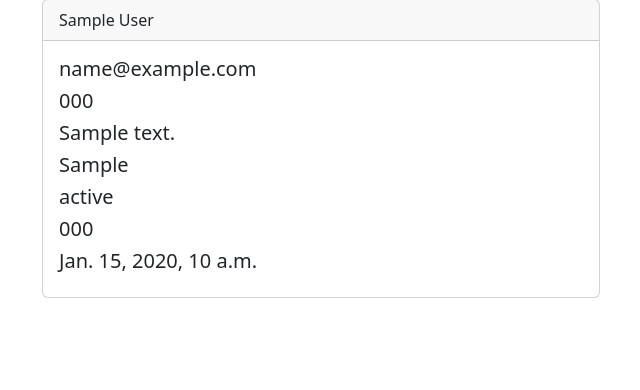
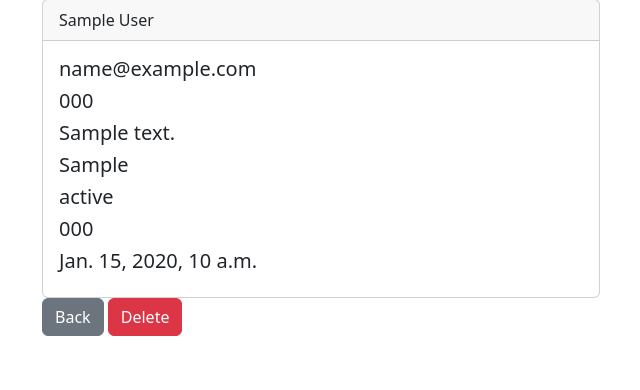
Before and after one commit to codegeek004/django, a Django app: page /record/1 in a window 1280 px wide. Shown: the part 137-527 px from the top of the page, without its empty margins (319-959 px from the left). Run offline with Django 5.2, Linux system fonts and the light colour scheme; a user stored in the database is signed in; tables that the repository leaves empty hold one stand-in row (values such as "Sample post").

Commit message:
Delete and update functionality added

```diff
--- a/django_orm/blog/templates/base.html
+++ b/django_orm/blog/templates/base.html
@@ -16,7 +16,7 @@
     <div class="collapse navbar-collapse" id="navbarSupportedContent">
       <ul class="navbar-nav me-auto mb-2 mb-lg-0">
         <li class="nav-item">
-          <a class="nav-link active" aria-current="page" href="#">Home</a>
+          <a class="nav-link active" aria-current="page" href="{% url 'home' %}">Home</a>
         </li>
         {% if user.is_authenticated %}
           <li class="nav-item">
--- a/django_orm/blog/templates/home.html
+++ b/django_orm/blog/templates/home.html
@@ -1,7 +1,6 @@
 {% extends "base.html" %}
 {% block content %}
-<div class="col-md-6 offset-md-3">
-</div>
+
 
 <form method="POST" accept="{% url 'home' %}">
 	{% csrf_token %}
@@ -40,9 +39,9 @@
 
 {% endif %}
 
-
 	  </tbody>
 	</table>
+
 		{% else %}
 				<h1>Login</h1>
 
--- a/django_orm/blog/templates/record.html
+++ b/django_orm/blog/templates/record.html
@@ -26,6 +26,11 @@
 </h5>
   </div>
 </div>
+
+		<a href="{% url 'home' %}" class="btn btn-secondary">Back</a>
+		<a href="{% url 'delete_record' customer_record.id %}" class="btn btn-danger">Delete</a>
+
+
 </div>
 
 
--- a/django_orm/blog/urls.py
+++ b/django_orm/blog/urls.py
@@ -5,6 +5,7 @@ urlpatterns = [
 	# path('login/', views.login_user, name='login'),
 	path('register/', views.register_user, name='register'),
 	path('logout/', views.logout_user, name='logout'),
-	path('record/<int:pk>', views.customer_record, name='record')
+	path('record/<int:pk>', views.customer_record, name='record'),
+	path('record/delete/<int:pk>', views.delete_record, name='delete_record')
 
 ]
--- a/django_orm/blog/views.py
+++ b/django_orm/blog/views.py
@@ -56,3 +56,14 @@ def customer_record(request, pk):
 	else:
 		messages.success(request, 'You are not logged in. Please login to continue...')
 		return redirect('home')
+
+
+def delete_record(request, pk):
+	if request.user.is_authenticated:
+		delete_it = Record.objects.get(id=pk)
+		delete_it.delete()
+		messages.success(request, 'Record deleted successfully...')
+		return redirect('home')
+	else:
+		messages.success(request, 'You must be logged in')
+		return redirect('home')
```
